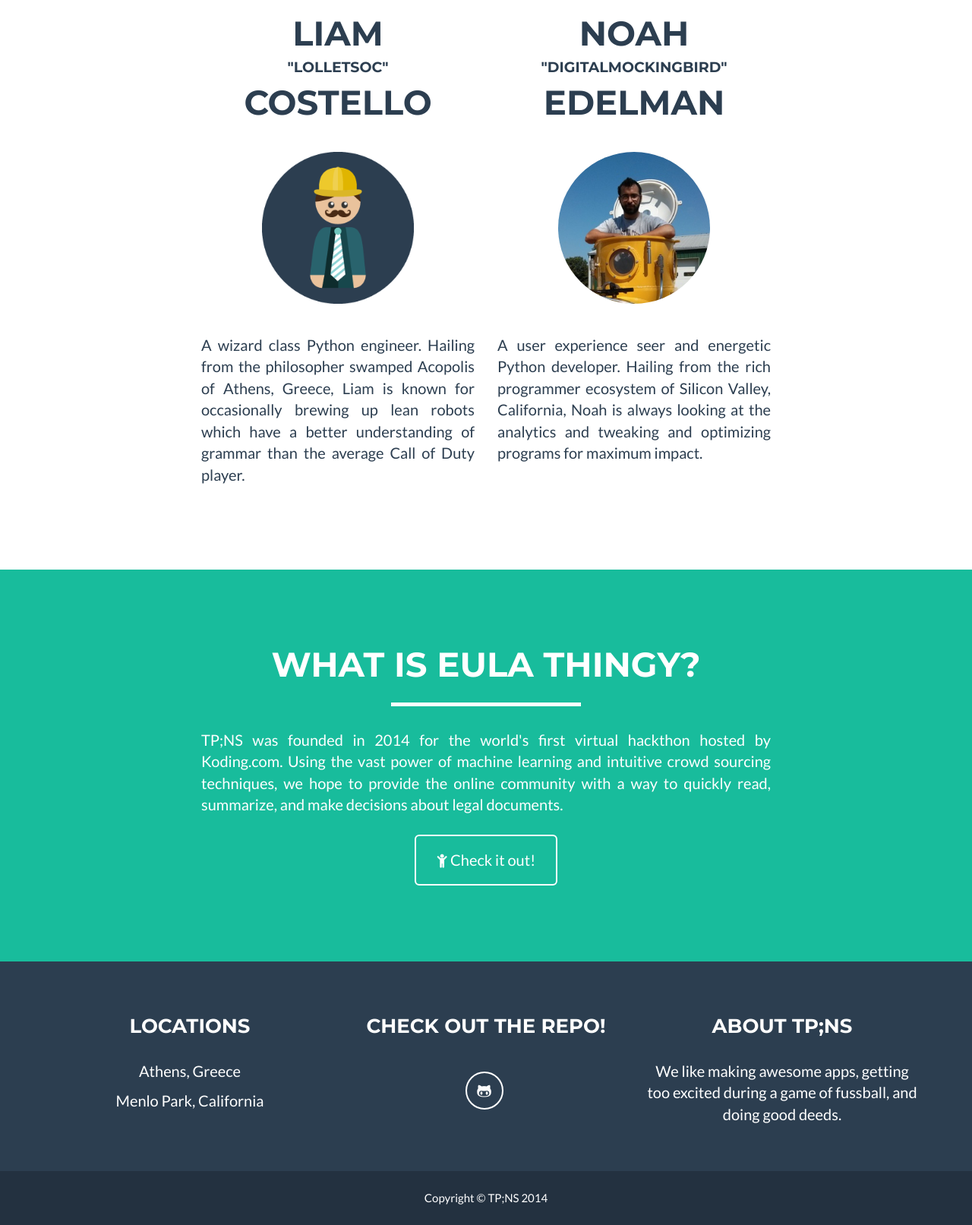
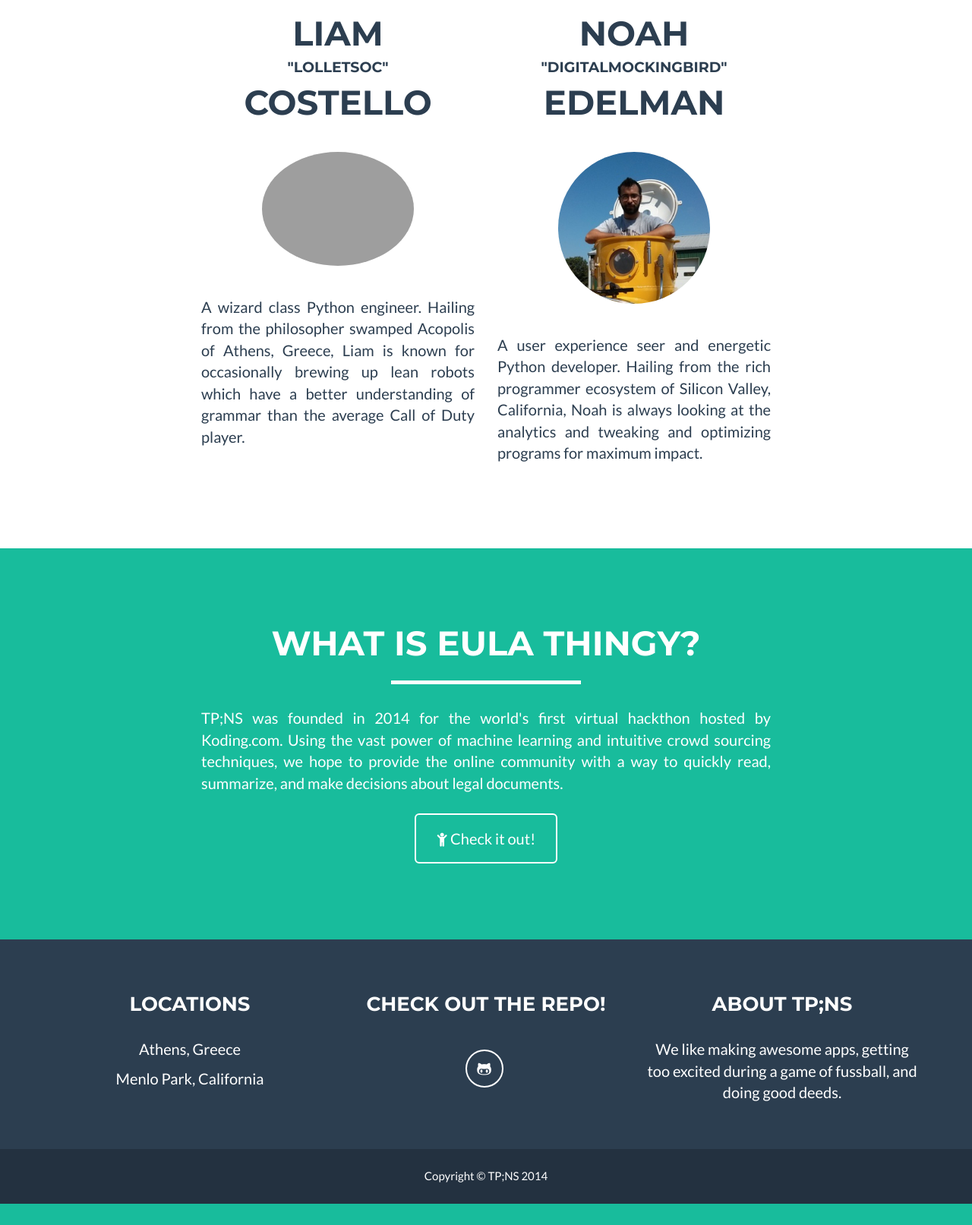
Before and after one commit to NoahLE/EULAThingy, a Django app: page /dashboard/ in a window 1280 px wide. Shown: the part 966-2579 px from the top of the page at 76% size. After the commit the page ends 2551 px from the top, so only its background shows below. Run offline with Django 3.2, Linux system fonts and the light colour scheme; some libraries are stand-ins or nearby versions; grey boxes are pictures that could not be loaded.

Commit message:
fixed liam's image

```diff
--- a/eulathingy/templates/dashboard/index.html
+++ b/eulathingy/templates/dashboard/index.html
@@ -22,7 +22,7 @@
                         <h4>"lolletsoc"</h4>
                         <h2>Costello</h2>
                     </div>
-                    <img src="{% static 'img/liam.png' %}" class="img-centered bio-pics">
+                    <img src="{% static 'img/liam.jpg' %}" class="img-circle bio-pics">
                     <p class="text-justify">A wizard class Python engineer. Hailing from the philosopher swamped Acopolis of Athens, Greece, Liam is known for occasionally brewing up lean robots which have a better understanding of grammar than the average Call of Duty player.</p>
                 </div>
                 <div class="col-lg-4">
```
Also changed, not shown: eulathingy/static/img/liam.png (deleted).
